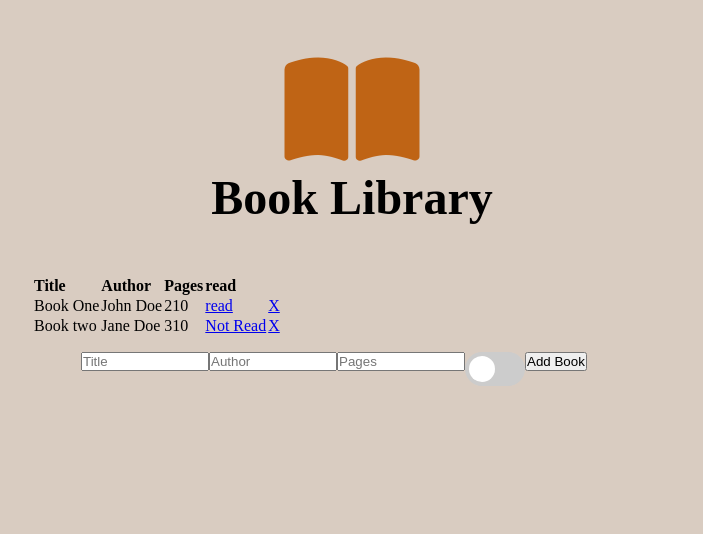
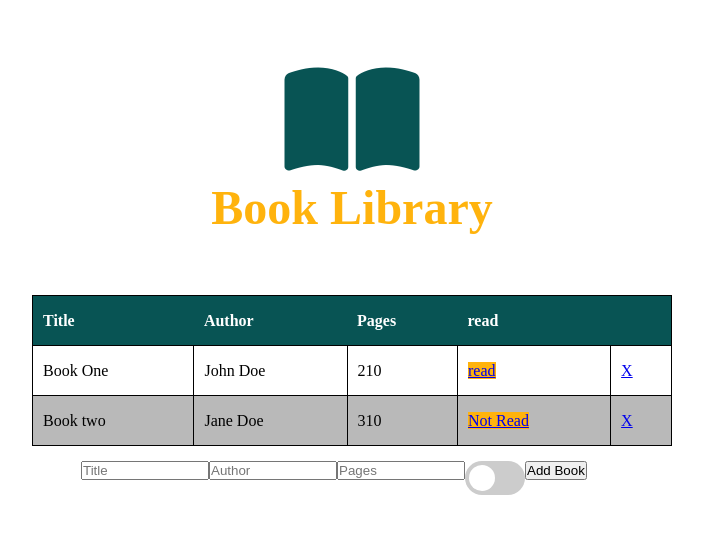
Before and after one commit to J-PCode/Book-Library, a plain HTML site: page index.html in a window 1280 px wide. Shown: the whole page, without its empty margins (288-991 px from the left). Drawn offline with Linux system fonts and the light colour scheme.

Commit message:
Update style.css
Added colors and styling for logo, background and table.

```diff
--- a/style.css
+++ b/style.css
@@ -1,14 +1,17 @@
 /* styling */
+
+/* classes */
+:root {
+  --red: #FFB30D;
+  --green: #085454;
+  --gray: #b9b9b9;
+  --blue:#001542;
+}
+
 *{
   margin: 0;
   padding: 0;
   box-sizing: border-box;
-}
-.fas{
-  color: #bf6415;
-}
-body{
-  background-color: #D9CCC1;
 }
 .container{
   display: flex;
@@ -20,14 +23,51 @@ body{
 width: 50vw;
 text-align: left;
 }
+
+/* logo styling */
+.fas{
+  color: var(--green);
+}
+body{
+  background-color: white;
+}
 .logo{
   margin: 50px;
+  padding: 10px;
     display:flex;
     flex-direction: column;
     align-items: center;
     font-size: 24px;
+    font-weight: bolder;
+    color: var(--red);
 }
 
+/* table styling */
+
+table{
+  width: 100%;
+}
+table, td{
+  border: 1px solid;
+  border-collapse: collapse;
+}
+th, td{
+  height: 50px;
+  padding: 10px;
+}
+tr:nth-child(odd) {background-color: white}
+tr:nth-child(even) {background: var(--gray)}
+th{
+background-color: var(--green);
+color: white;
+}
+
+/* buttons styling*/
+.btn-unread{
+  background-color: #FFB30D;
+}
+
+/* form styling */
 .form-group{
   width: 10vw;
   padding: 15px;
```
Lines whose indentation alone changed are shown as unchanged.
